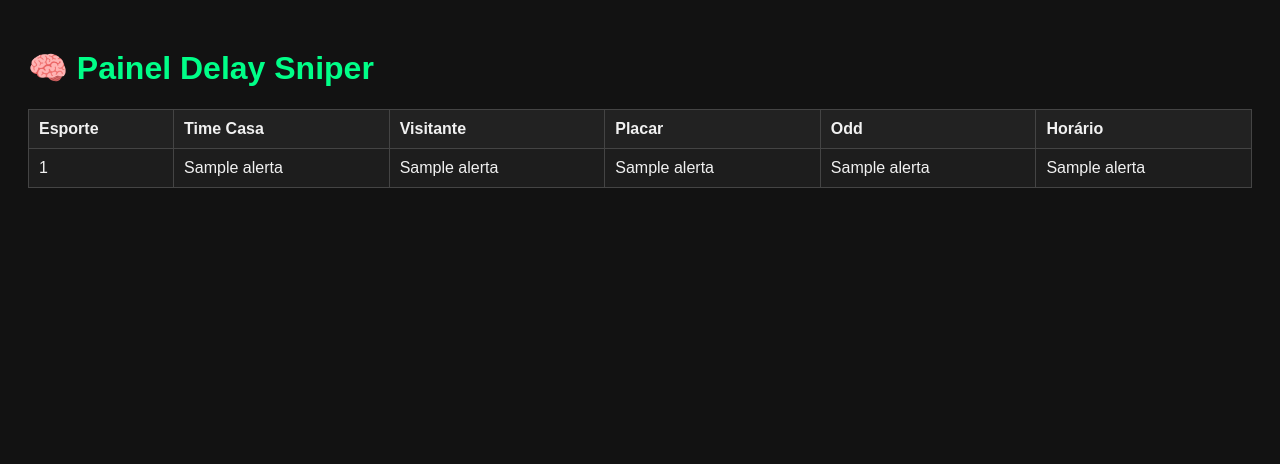
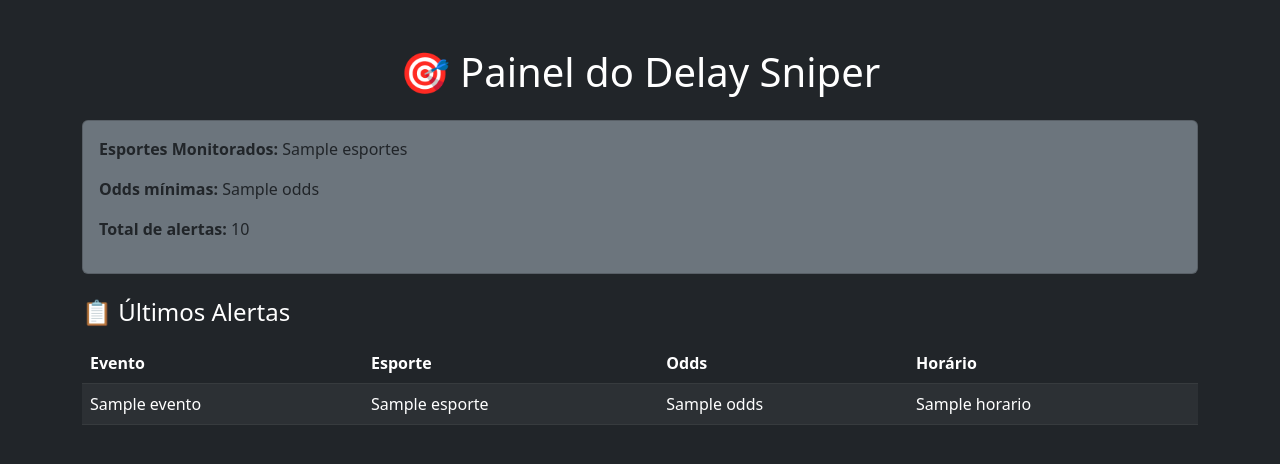
Before and after one commit to indioadl/delay-sniper-render, a Flask app: template templates/painel.html in a window 1280 px wide. Shown: the top 464 px of the page. Run offline with Flask 3, Linux system fonts and the light colour scheme; the template is opened without the code that fills it: most values are stand-ins (such as "Sample title", 1, 10 or a date in 2020); parts of the project's set-up code (start-up, migrations or seed data) failed here and were passed over.

Commit message:
Add files via upload

```diff
--- a/templates/painel.html
+++ b/templates/painel.html
@@ -1,38 +1,42 @@
+
 <!DOCTYPE html>
 <html lang="pt-br">
 <head>
     <meta charset="UTF-8">
     <title>Delay Sniper Painel</title>
-    <style>
-        body { font-family: Arial; background: #121212; color: #f1f1f1; padding: 20px; }
-        h1 { color: #00ff88; }
-        table { width: 100%; border-collapse: collapse; margin-top: 20px; }
-        th, td { border: 1px solid #444; padding: 10px; text-align: left; }
-        th { background: #222; }
-        tr:nth-child(even) { background: #1d1d1d; }
-    </style>
+    <link href="https://cdn.jsdelivr.net/npm/bootstrap@5.3.0/dist/css/bootstrap.min.css" rel="stylesheet">
 </head>
-<body>
-    <h1>🧠 Painel Delay Sniper</h1>
-    <table>
+<body class="bg-dark text-white">
+    <div class="container mt-5">
+        <h1 class="text-center mb-4">🎯 Painel do Delay Sniper</h1>
+        <div class="card bg-secondary mb-4">
+            <div class="card-body">
+                <p><strong>Esportes Monitorados:</strong> {{ esportes }}</p>
+                <p><strong>Odds mínimas:</strong> {{ odds }}</p>
+                <p><strong>Total de alertas:</strong> {{ total }}</p>
+            </div>
+        </div>
+        <h4>📋 Últimos Alertas</h4>
+        <table class="table table-striped table-dark table-hover mt-3">
+            <thead>
                 <tr>
+                    <th>Evento</th>
                     <th>Esporte</th>
-            <th>Time Casa</th>
-            <th>Visitante</th>
-            <th>Placar</th>
-            <th>Odd</th>
+                    <th>Odds</th>
                     <th>Horário</th>
                 </tr>
+            </thead>
+            <tbody>
                 {% for alerta in alertas %}
                 <tr>
-            <td>{{ alerta[0] }}</td>
-            <td>{{ alerta[1] }}</td>
-            <td>{{ alerta[2] }}</td>
-            <td>{{ alerta[3] }}</td>
-            <td>{{ alerta[4] }}</td>
-            <td>{{ alerta[5] }}</td>
+                    <td>{{ alerta.evento }}</td>
+                    <td>{{ alerta.esporte }}</td>
+                    <td>{{ alerta.odds }}</td>
+                    <td>{{ alerta.horario }}</td>
                 </tr>
                 {% endfor %}
+            </tbody>
         </table>
+    </div>
 </body>
 </html>
```
Lines whose indentation alone changed are shown as unchanged.
